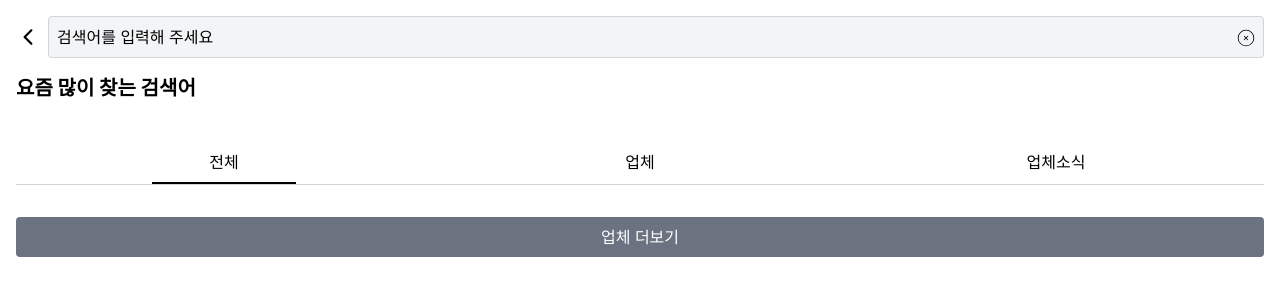
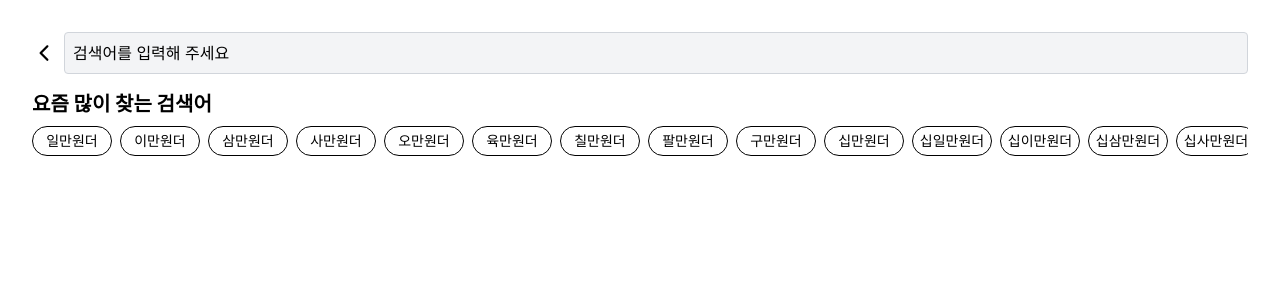
Before and after one commit to munnarae/Searching-project, a Next.js app: page / in a window 1280 px wide. Shown: the top 300 px of the page. Built offline with nearby package versions, Linux system fonts and the light colour scheme.

Commit message:
요즘 많이 찾는 검색어 표시 및 가로 스크롤 바 구현

```diff
--- a/src/app/components/SearchBar.tsx
+++ b/src/app/components/SearchBar.tsx
@@ -1,8 +1,41 @@
 import React, { useState, useEffect } from 'react';
-import {IoIosArrowBack} from "react-icons/io";
-import {CiCircleRemove} from "react-icons/ci";
+import { CiCircleRemove } from 'react-icons/ci';
+import { MdOutlineClear } from 'react-icons/md';
+import { IoIosArrowBack } from 'react-icons/io';
+import { suggestionsList } from '@/app/data/companyData';
 
-const SearchBar = () => {
+const SearchBar: React.FC<{ onSearch: (term: string) => void, onReset: () => void }> = ({ onSearch, onReset }) => {
+    const [searchTerm, setSearchTerm] = useState('');
+    const [recentSearches, setRecentSearches] = useState<string[]>([]);
+    const [suggestions, setSuggestions] = useState<string[]>(suggestionsList);
+    const [hideSuggestions, setHideSuggestions] = useState(false);
+
+    useEffect(() => {
+        const storedSearches = JSON.parse(localStorage.getItem('recentSearches') || '[]');
+        setRecentSearches(storedSearches);
+    }, []);
+
+
+    const addRecentSearch = (term: string) => {
+        const updatedSearches = [term, ...recentSearches.filter(search => search !== term)].slice(0, 10);
+        setRecentSearches(updatedSearches);
+        localStorage.setItem('recentSearches', JSON.stringify(updatedSearches));
+    };
+
+    const handleSearch = (term: string) => {
+        setSearchTerm(term);
+        addRecentSearch(term);
+        onSearch(term);
+        setHideSuggestions(true);
+    };
+
+
+    const handleDeleteRecent = (term: string) => {
+        const updatedSearches = recentSearches.filter(search => search !== term);
+        setRecentSearches(updatedSearches);
+        localStorage.setItem('recentSearches', JSON.stringify(updatedSearches));
+    };
+
     return (
         <div className="p-4">
             <div className="flex items-center space-x-2">
@@ -10,26 +43,54 @@ const SearchBar = () => {
                 <div className="relative flex-1">
                     <input
                         type="text"
+                        value={searchTerm}
+                        onChange={(e) => setSearchTerm(e.target.value)}
                         className="w-full p-2 border border-gray-300 rounded bg-gray-100 placeholder-black focus:outline-none focus:border-gray-100 focus:ring-1 focus:ring-gray-500"
                         placeholder="검색어를 입력해 주세요"
                     />
-                    <CiCircleRemove
-                        className="absolute right-2 top-3 cursor-pointer"
-                        size={20}
-                    />
+                    {searchTerm && (
+                        <CiCircleRemove
+                            className="absolute right-2 top-3 cursor-pointer"
+                            size={20}
+                        />
+                    )}
                 </div>
             </div>
+            {!hideSuggestions && (
                 <>
                     <div className="mt-4">
                         <h2 className="text-xl mb-2 font-bold">요즘 많이 찾는 검색어</h2>
                         <div className="flex overflow-x-scroll space-x-2 max-w-full">
                             <div className="flex space-x-2" style={{ minWidth: 'fit-content' }}>
+                                {suggestions.map((suggestion, index) => (
+                                    <button
+                                        key={index}
+                                        onClick={() => handleSearch(suggestion)}
+                                        className="p-1 bg-white rounded-full w-20 border border-black text-sm"
+                                    >
+                                        {suggestion}
+                                    </button>
+                                ))}
                             </div>
                         </div>
                     </div>
+                    {recentSearches.length > 0 && (
+                        <div className="mt-4">
+                            <h2 className="text-xl mb-2 font-bold">최근 검색한</h2>
+                            <div>
+                                {recentSearches.map((search, index) => (
+                                    <div key={index} className="flex justify-between items-center">
+                                        <span className='mt-2'>{search}</span>
+                                        <button onClick={() => handleDeleteRecent(search)}><MdOutlineClear /></button>
+                                    </div>
+                                ))}
+                            </div>
+                        </div>
+                    )}
                 </>
+            )}
         </div>
-    )
-}
+    );
+};
 
 export default SearchBar;
--- a/src/app/components/SearchResults.tsx
+++ b/src/app/components/SearchResults.tsx
@@ -1,7 +1,7 @@
 import React, { useState } from 'react';
 
 const SearchResults: React.FC<{ searchTerm: string, results: any[], showMore: boolean, hasMore: boolean, handleShowMore: () => void, loader: React.RefObject<HTMLDivElement> }> = ({ searchTerm, results, showMore, hasMore, handleShowMore, loader }) => {
-    const [selectedTab, setSelectedTab] = useState<string>('전체');
+
     const renderResults = () => {
         return (
             <div className="space-y-4">
@@ -24,8 +24,6 @@ const SearchResults: React.FC<{ searchTerm: string, results: any[], showMore: bo
                 {['전체', '업체', '업체소식'].map(tab => (
                     <button
                         key={tab}
-                        onClick={() => setSelectedTab(tab)}
-                        className={`p-2 ${selectedTab === tab ? 'border-b-2 border-black w-36' : 'border-b-2 border-transparent w-36'}`}
                     >
                         {tab}
                     </button>
--- a/src/app/page.tsx
+++ b/src/app/page.tsx
@@ -1,12 +1,12 @@
-import Image from "next/image";
+'use client'; // 클라이언트 측에 렌더링이 되도록 클라이언트 컴포넌트로 우회.
+
 import SearchBar from "@/app/components/SearchBar";
 import SearchResults from "@/app/components/SearchResults";
 
 export default function Home() {
   return (
-    <div>
-      <SearchBar />
-      <SearchResults />
+    <div className="bg-white min-h-screen p-4">
+        <SearchBar  />
     </div>
   );
 }
```
